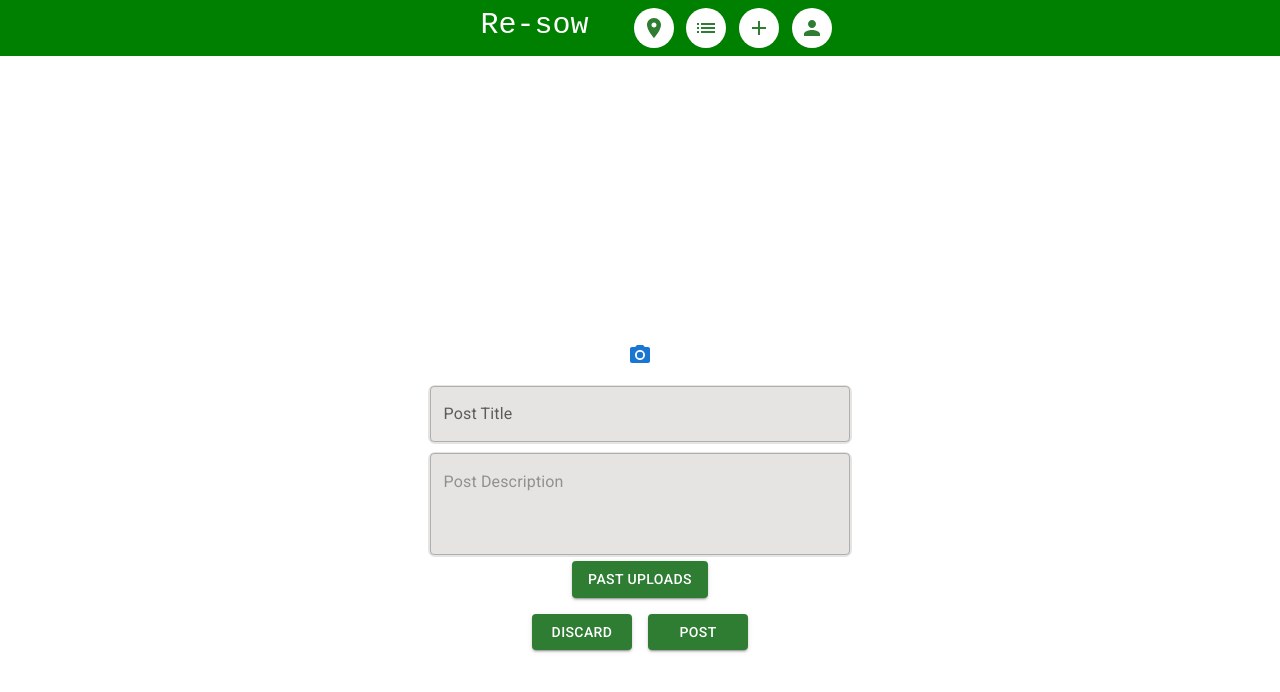
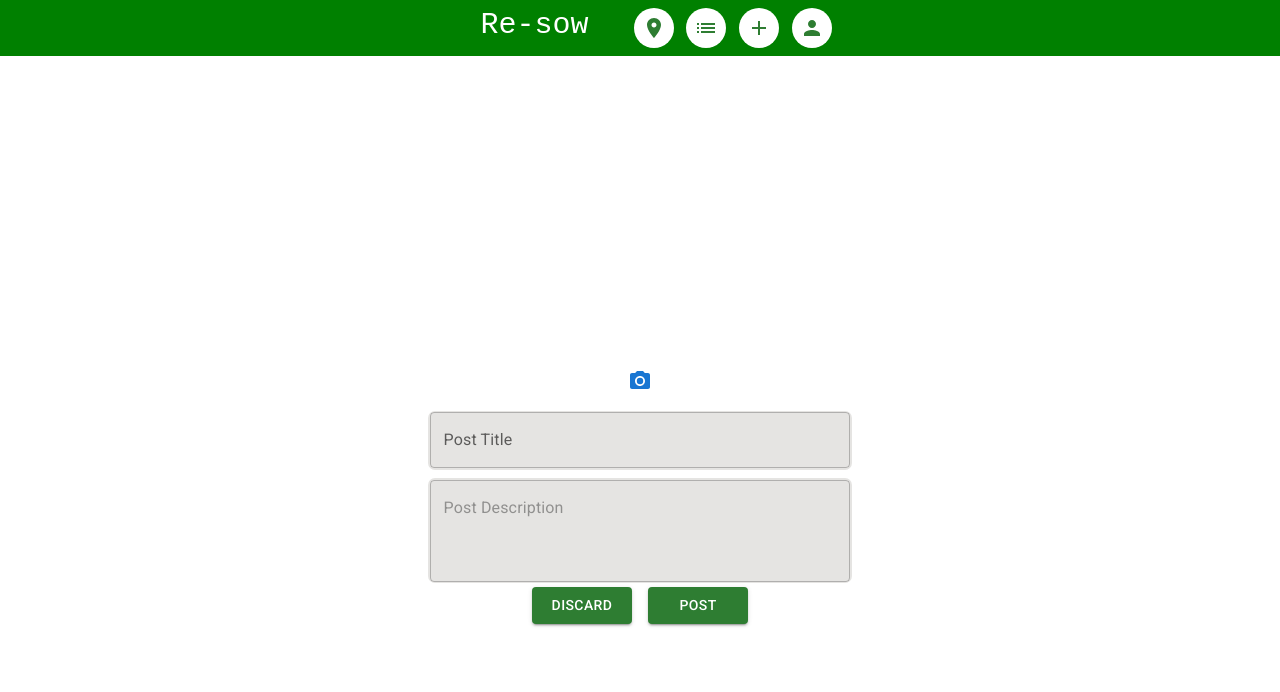
Before and after one commit to sachiniyer/resow, a React (Create React App) app in the folder front-end/: page /UploadItem in a window 1280 px wide. Shown: the top 692 px of the page. Built offline with nearby package versions, Linux system fonts and the light colour scheme.

Commit message:
remove saved button on the upload item page

```diff
--- a/front-end/src/pages/UploadItem.js
+++ b/front-end/src/pages/UploadItem.js
@@ -3,7 +3,6 @@ import { useEffect,useState } from 'react';
 import ImgCarousel from '../components/carousel/ImgCarousel';
 import Box from '@mui/material/Box';
 import Button from '@mui/material/Button';
-import ButtonGroup from '@mui/material/ButtonGroup';
 import IconButton from '@mui/material/IconButton';
 import TextField from '@mui/material/TextField';
 import PhotoCamera from '@mui/icons-material/PhotoCamera';
@@ -93,21 +92,10 @@ function UploadItem() {
         />
         </Box>
 
-        <Stack spacing={2} direction= "column" alignItems="center" >
-          <Button sx={{ marginTop: 2 }} color="success" href="/PastUpload" variant="contained">Past Uploads</Button>
-          <Stack spacing={2} direction="row" alignItems="center" justifyContent="center">
-            <Button sx={{ width: 100}} href='/' color="success" variant="contained">Discard</Button>
-            <Button sx={{ width: 100}} onClick={postItem} color="success" variant="contained">Post</Button>
-          </Stack>
-
+        <Stack spacing={2} direction="row" alignItems="center" justifyContent="center">
+          <Button sx={{ width: 100}} href='/' color="success" variant="contained">Discard</Button>
+          <Button sx={{ width: 100}} onClick={postItem} color="success" variant="contained">Post</Button>
         </Stack>
-
-
-
-
-
-
-
 
       </Box>
     </Box>
```
